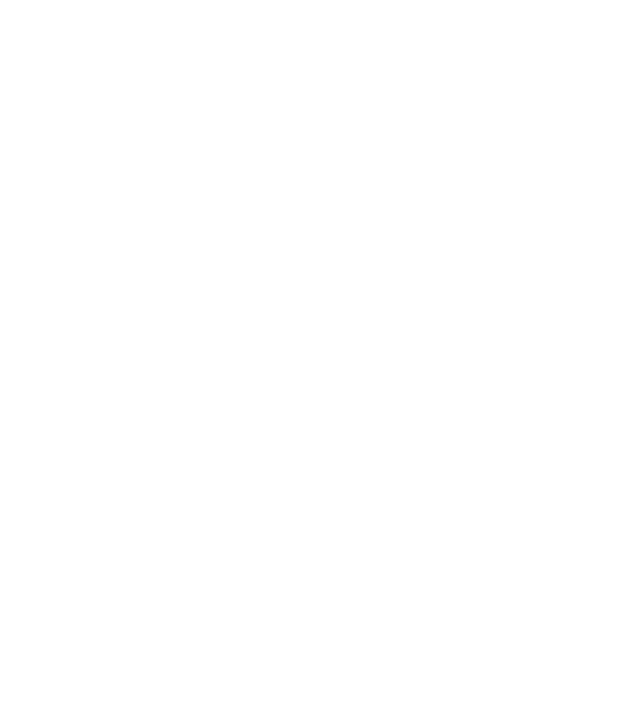
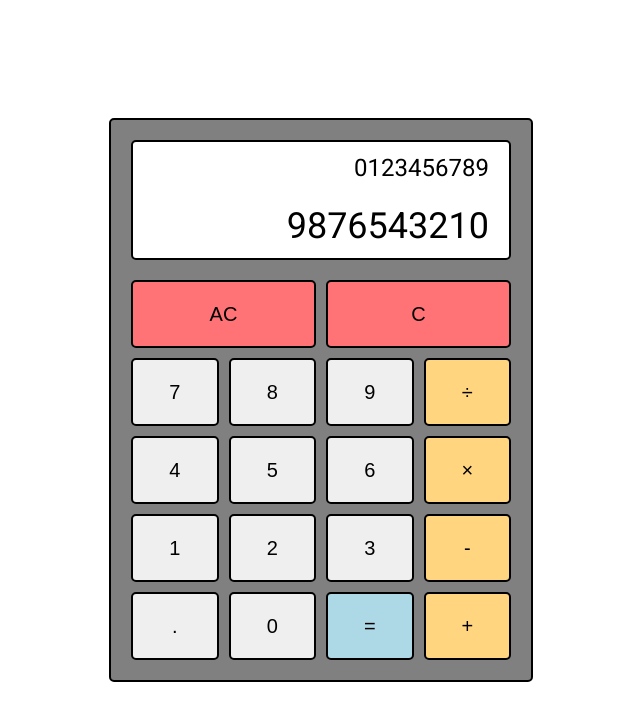
Before and after one commit to consistencyIncarnate/simpleCalc, a plain HTML site: page index.html in a window 1280 px wide. Shown: the whole page, without its empty margins (319-959 px from the left). Drawn offline with Linux system fonts and the light colour scheme.

Commit message:
Add calc style

```diff
--- a/index.html
+++ b/index.html
@@ -3,10 +3,37 @@
 <head>
     <meta charset="UTF-8">
     <meta name="viewport" content="width=device-width, initial-scale=1.0">
-    <title>Document</title>
+    <title>Simple Calc</title>
+    <link rel="stylesheet" href="style.css">
+    <link href="https://fonts.googleapis.com/css2?family=Roboto:ital,wght@0,100..900;1,100..900&amp;display=swap" rel="stylesheet">
     <script src="script.js" defer></script>
 </head>
 <body>
-
+    <div class="calcBody">
+        <div class="calcDisplay">
+            <div class="lastOp">0123456789</div>
+            <div class="currentOpAndResult">9876543210</div>
+        </div>
+        <div class="btnContainer">
+            <button class="clear">AC</button>
+            <button class="delete">C</button>
+            <button>7</button>
+            <button>8</button>
+            <button>9</button>
+            <button class="arithmetic">÷</button>
+            <button>4</button>
+            <button>5</button>
+            <button>6</button>
+            <button class="arithmetic">×</button>
+            <button>1</button>
+            <button>2</button>
+            <button>3</button>
+            <button class="arithmetic">-</button>
+            <button>.</button>
+            <button>0</button>
+            <button class="equals">=</button>
+            <button class="arithmetic">+</button>
+        </div>
+    </div>
 </body>
 </html>
--- a/style.css
+++ b/style.css
@@ -0,0 +1,106 @@
+html {
+    height: 100%;
+    font-family: "Roboto", sans-serif;
+}
+
+body {
+    padding: 0;
+    margin: 0;
+    display: flex;
+    justify-content: center;
+    align-items: center;
+    min-height: 100%;
+}
+
+.calcBody, .calcDisplay, button {
+    border: solid black 2px;
+    border-radius: 5px;
+}
+
+.calcBody {
+    height: 560px;
+    width: 420px;
+    display: flex;
+    flex-direction: column;
+    justify-content: center;
+    align-items: center;
+    gap: 20px;
+    background-color: gray;
+}
+
+.calcDisplay {
+    box-sizing: border-box;
+    padding-right: 20px;
+    height: 120px;
+    width: 380px;
+    display: flex;
+    flex-direction: column;
+    align-items: flex-end;
+    justify-content: space-around;
+    background-color: white;
+}
+
+.lastOp {
+    font-size: 24px;
+}
+
+.currentOpAndResult {
+    font-size: 36px;
+}
+
+.btnContainer {
+    height: 380px;
+    width: 380px;
+    display: flex;
+    flex-wrap: wrap;
+    justify-content: center;
+    align-items: center;
+    gap: 10px;
+}
+
+button  {
+    margin: 0;
+    padding: 0;
+    text-align: center;
+    height: 68px;
+    width: 87.5px;
+    font-size: 20px;
+    font-weight: 500;
+}
+
+.clear, .delete {
+    width: 185px;
+    background-color: #FF7276;
+}
+
+.clear:hover, .delete:hover {
+    background-color: #ff5252;
+}
+
+.clear:active, .delete:active {
+    background-color: #ff0000;
+}
+
+.arithmetic {
+    background-color: #FFD580;
+}
+
+.arithmetic:hover {
+    background-color: orange;
+}
+
+.arithmetic:active {
+    background-color: darkorange;
+}
+
+.equals {
+    background-color: lightblue;
+}
+
+.equals:hover {
+    background-color: #4e91fd;
+}
+
+.equals:active {
+    background-color: #2c2cff;
+}
```
